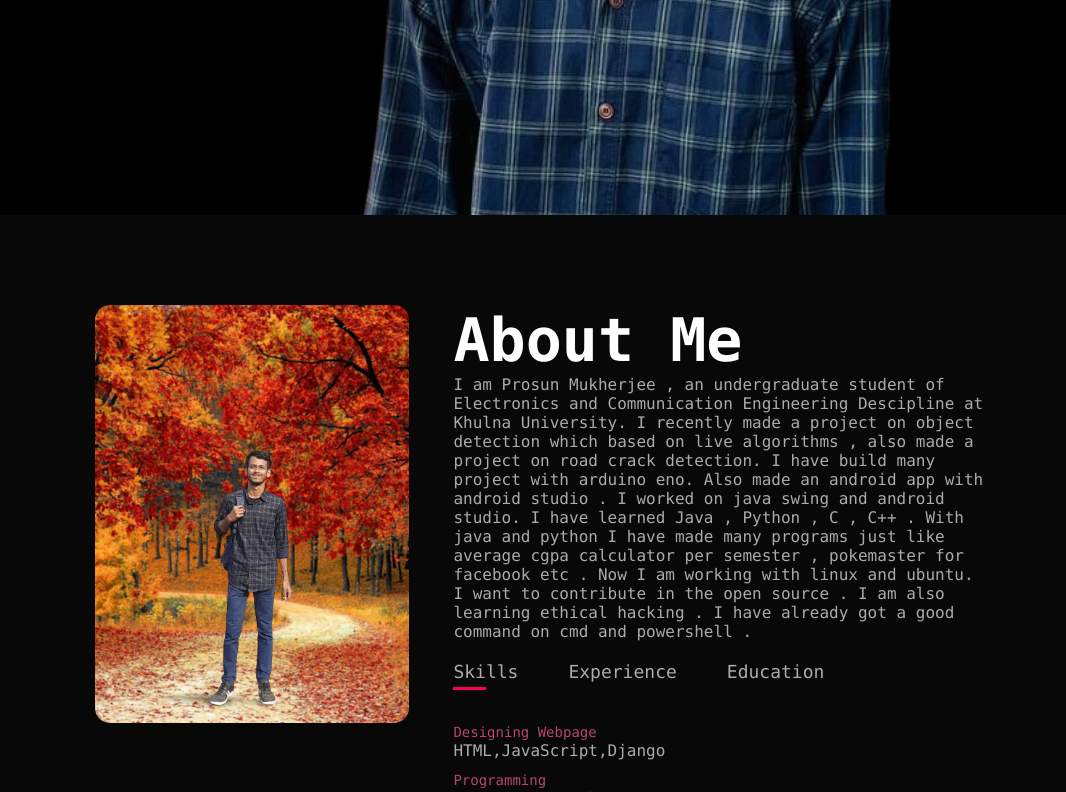
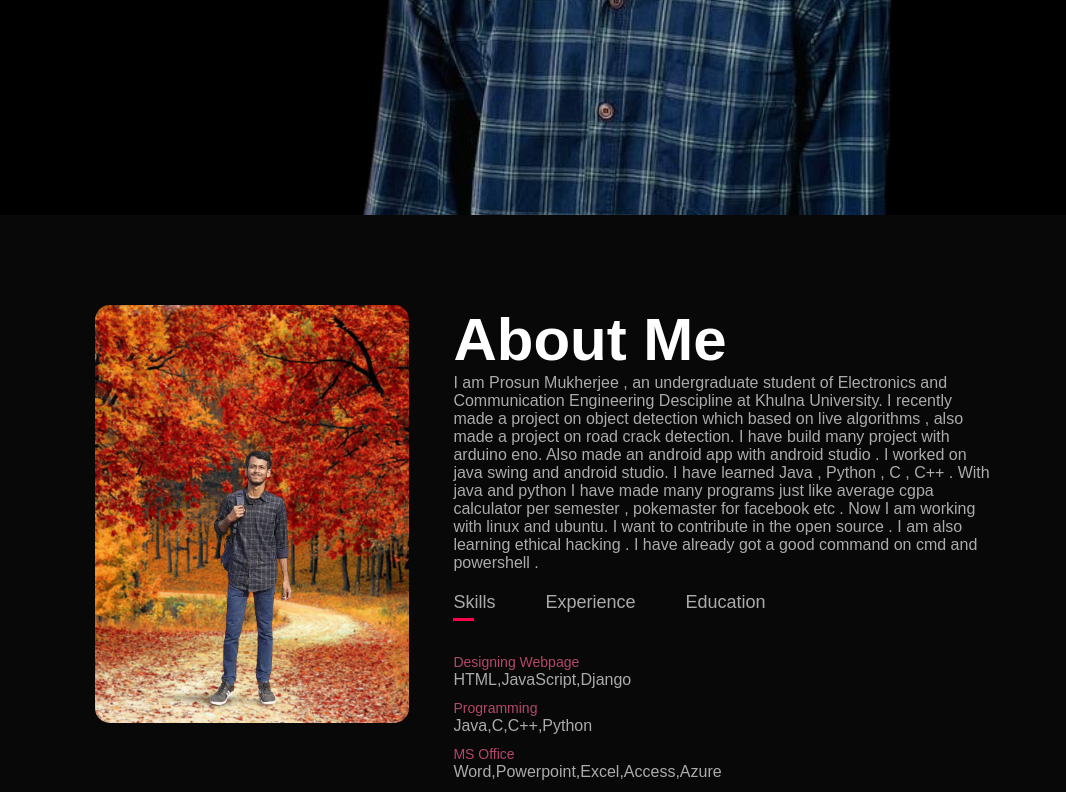
Before and after one commit to Prosunsajal4/Prosunsajal4.github.io, a plain HTML site: page index.html in a window 1280 px wide. Shown: the part 585-1377 px from the top of the page, without its empty margins (97-1163 px from the left). Drawn offline with Linux system fonts and the light colour scheme.

Commit message:
Update style.css

```diff
--- a/style.css
+++ b/style.css
@@ -1,7 +1,7 @@
 * {
     margin: 0;
     padding: 0;
-    font-family: 'consolas', sans-serif;
+    font-family: 'poppins', sans-serif;
     box-sizing: border-box;
 
 }
```
